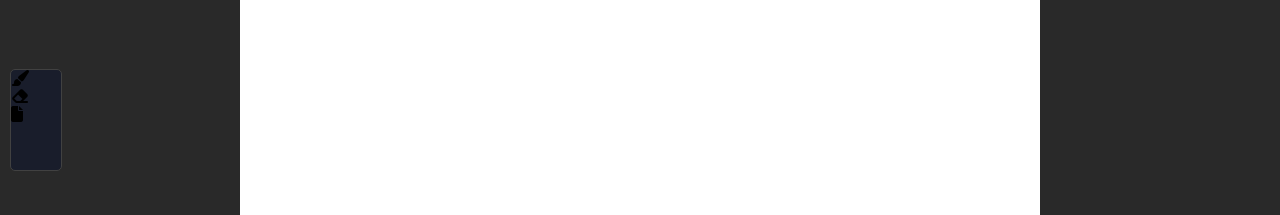
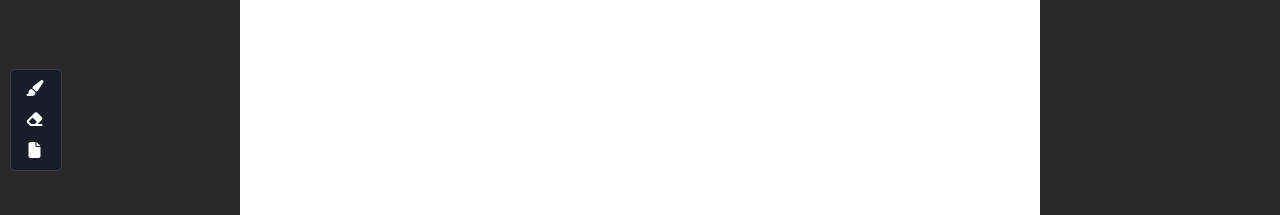
Before and after one commit to theManAndHisShadow/simple-paint-js, a plain HTML site: page index.html in a window 1280 px wide. Shown: the part 280-495 px from the top of the page. Drawn offline with Linux system fonts and the light colour scheme.

Commit message:
Updated tool item style

```diff
--- a/css/main.css
+++ b/css/main.css
@@ -32,4 +32,14 @@ body {
 
 .tool__items {
     cursor: pointer;
+    padding-top: 2px;
 }
+
+.tool__items div {
+    width: fit-content;
+    padding: 5px;
+    padding-right: 8px;
+    margin: 3px auto;
+    color: white;
+    border-radius: 2px;
+}
```
